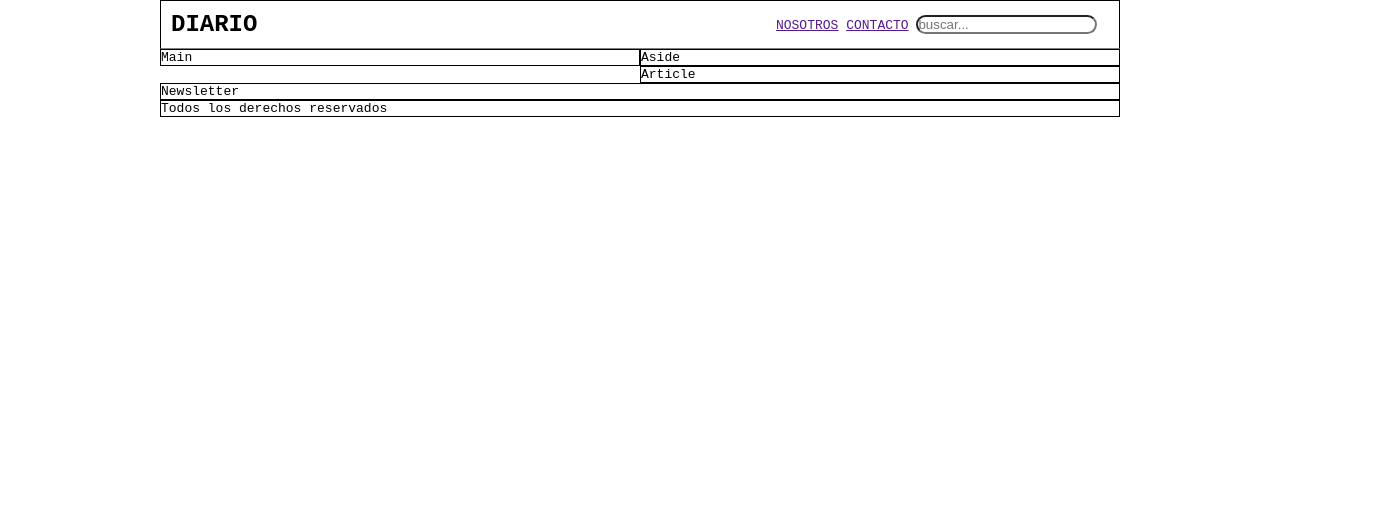
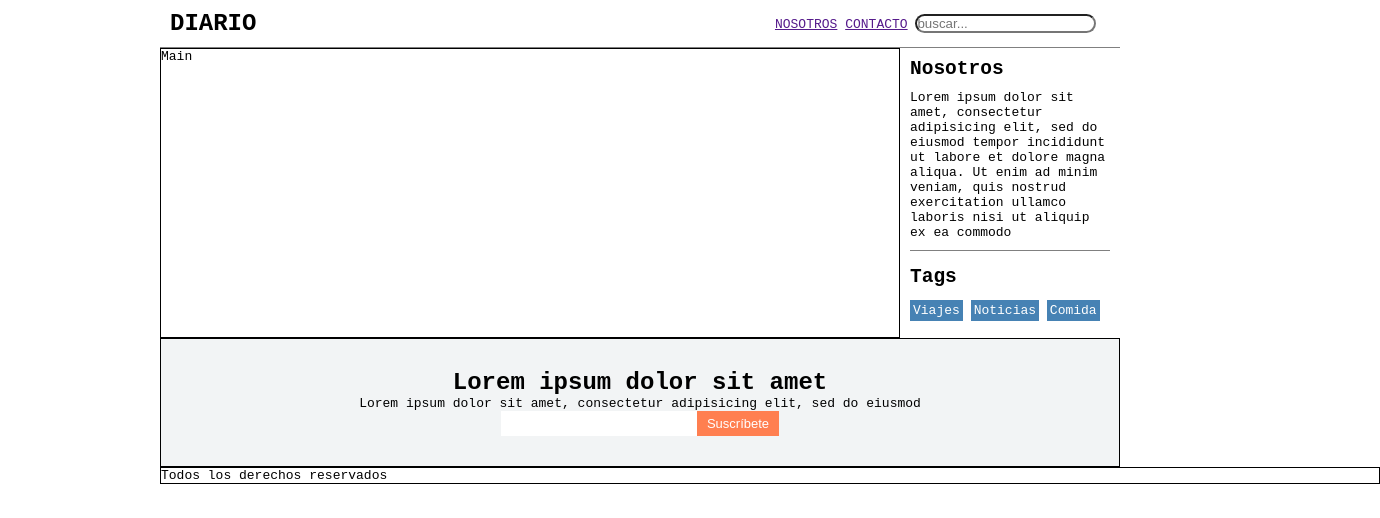
Before and after one commit to masayado/Revista_Online, a plain HTML site: page index.html in a window 1280 px wide. Shown: the whole page, 1380 px wide, since content can reach past the window. Drawn offline with Linux system fonts and the light colour scheme.

Commit message:
se corrigio superposicion de footer

```diff
--- a/assets/sass/layout/_destacados.scss
+++ b/assets/sass/layout/_destacados.scss
@@ -0,0 +1,35 @@
+.aside{
+    width: 220px;
+    float: right;
+    padding:10px;
+    }
+
+.listado{
+    border-bottom: 1px solid gray;
+    }
+
+.listado__titulo{
+    margin-bottom: 10px;
+    }
+
+.listado__parrafo{
+    margin-bottom:10px;
+    }
+
+.main-tags{
+    margin-bottom: 10px;
+
+&__titulo{
+    margin-bottom: 15px;
+    }
+
+&__links li{
+    color: white;
+    padding:3px;
+    display:inline;
+    background-color: steelblue;
+    list-style-type: none;
+    margin-bottom:10px;
+
+    }
+}
--- a/assets/sass/layout/_grid.scss
+++ b/assets/sass/layout/_grid.scss
@@ -9,7 +9,7 @@
 .menu{
     grid-column: 1 / 3;
     grid-row: 1 / 2;
-    border: 1px solid black;
+    border-bottom: 1px solid black;
 }
 
 .main{
@@ -21,16 +21,9 @@
 .aside{
     grid-column: 2 / 3;
     grid-row: 2 / 3;
-    border: 1px solid black;
 }
 
-.article{
-    grid-column: 2 / 3;
-    grid-row: 3 / 4;
-    border: 1px solid black;
-}
-
-.newsletter{
+.main-newsletter{
     grid-column: 1 / 3;
     grid-row: 4 / 5;
     border: 1px solid black;
--- a/assets/sass/layout/_main.scss
+++ b/assets/sass/layout/_main.scss
@@ -0,0 +1,3 @@
+.main{
+    width: 740px;
+}
--- a/assets/sass/layout/_navbar.scss
+++ b/assets/sass/layout/_navbar.scss
@@ -13,7 +13,7 @@
     font-size: 24px;
     font-weight: bold;
     text-transform: uppercase;
-    display: inline-block;
+
 }
 
 .menu__links {
@@ -26,8 +26,9 @@
 .menu__links {
     text-decoration: none;
     text-transform: uppercase;
+    }
+
 
 .menu__input {
     border-radius: 30px;
 }
-}
--- a/assets/sass/layout/_newsletter.scss
+++ b/assets/sass/layout/_newsletter.scss
@@ -0,0 +1,28 @@
+.main-newsletter{
+    width: 960px;
+    background-color: #f2f4f5;
+    text-align: center;
+    padding-top: 30px;
+    padding-bottom: 30px;
+
+&__titulo{
+    font-size: 24px
+}
+
+&__parrafo{
+    font-size:12px;
+}
+
+&__button input, button{
+    display: inline-block;
+    border-width: 0;
+    font-size: 13px;
+    padding: 5px 10px;
+}
+
+&__button button{
+    background-color: coral;
+    color: white;
+    }
+
+}
--- a/index.html
+++ b/index.html
@@ -25,15 +25,35 @@
         </main>
 
         <aside class="aside">
-            Aside
+            <div class="listado">
+                <h1 class="listado__titulo">Nosotros </h1>
+                <p class="listado__parrafo">
+                    Lorem ipsum dolor sit amet, consectetur adipisicing elit, sed do eiusmod
+                    tempor incididunt ut labore et dolore magna aliqua. Ut enim ad minim veniam,
+                    quis nostrud exercitation ullamco laboris nisi ut aliquip ex ea commodo
+                </p>
+            </div>
+
+            <br>
+
+            <div class="main-tags">
+                <h1 class="main-tags__titulo">Tags </h1>
+                <ul class="main-tags__links">
+                    <li>Viajes</li>
+                    <li>Noticias</li>
+                    <li>Comida</li>
+                </ul>
+            </div>
+
         </aside>
 
-        <article class="article">
-            Article
-        </article>
 
-        <section class="newsletter">
-            Newsletter
+        <section class="main-newsletter">
+            <h2 class="main-newsletter__titulo">Lorem ipsum dolor sit amet</h2>
+            <p class="main-newsletter__paraffo">Lorem ipsum dolor sit amet, consectetur adipisicing elit, sed do eiusmod</p>
+            <div class="main-newsletter__button">
+                <input type="text" name=""><button>Suscríbete</button>
+            </div>
         </section>
 
         <footer class="footer">
```
Also changed, not shown: assets/css/style.css, 1 other file.
